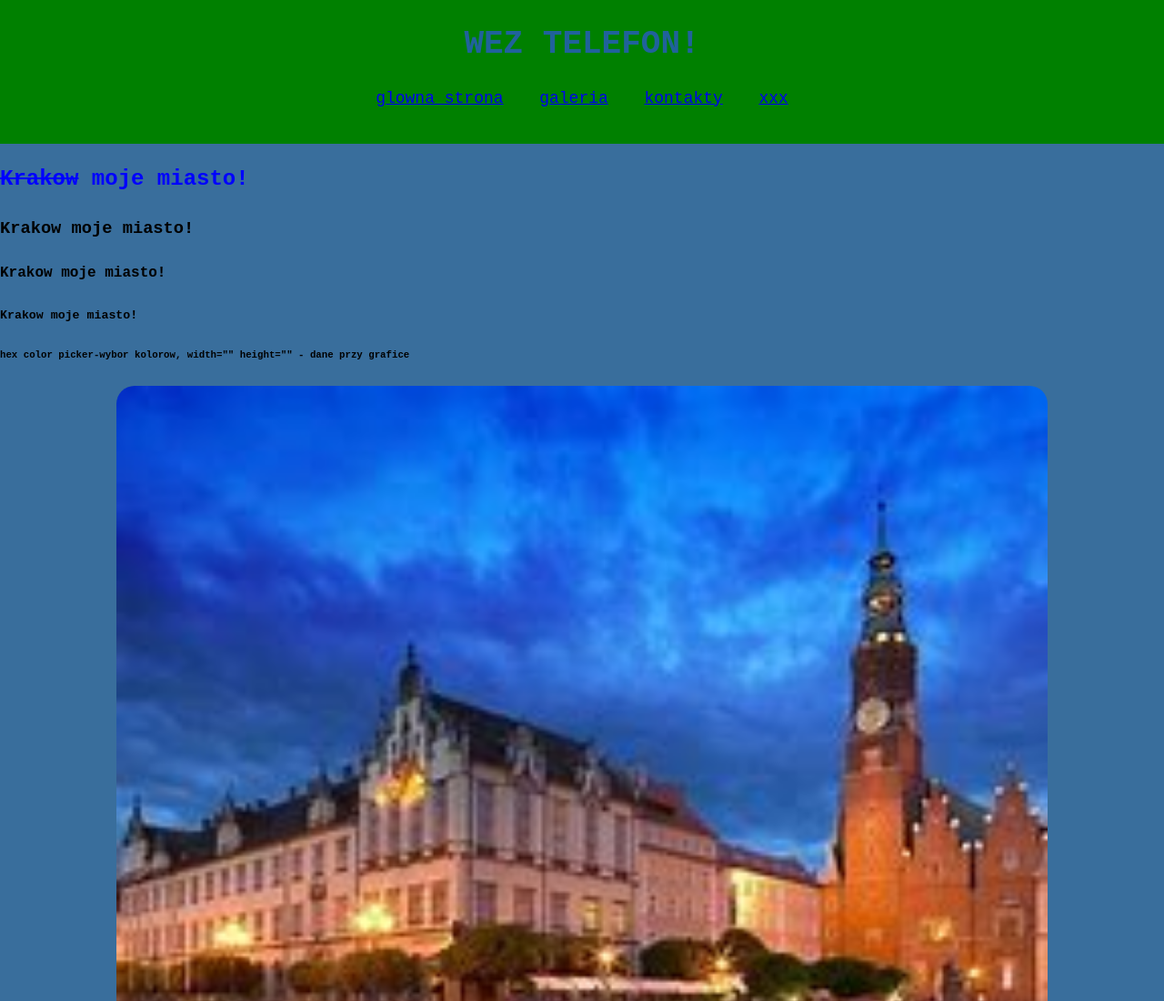
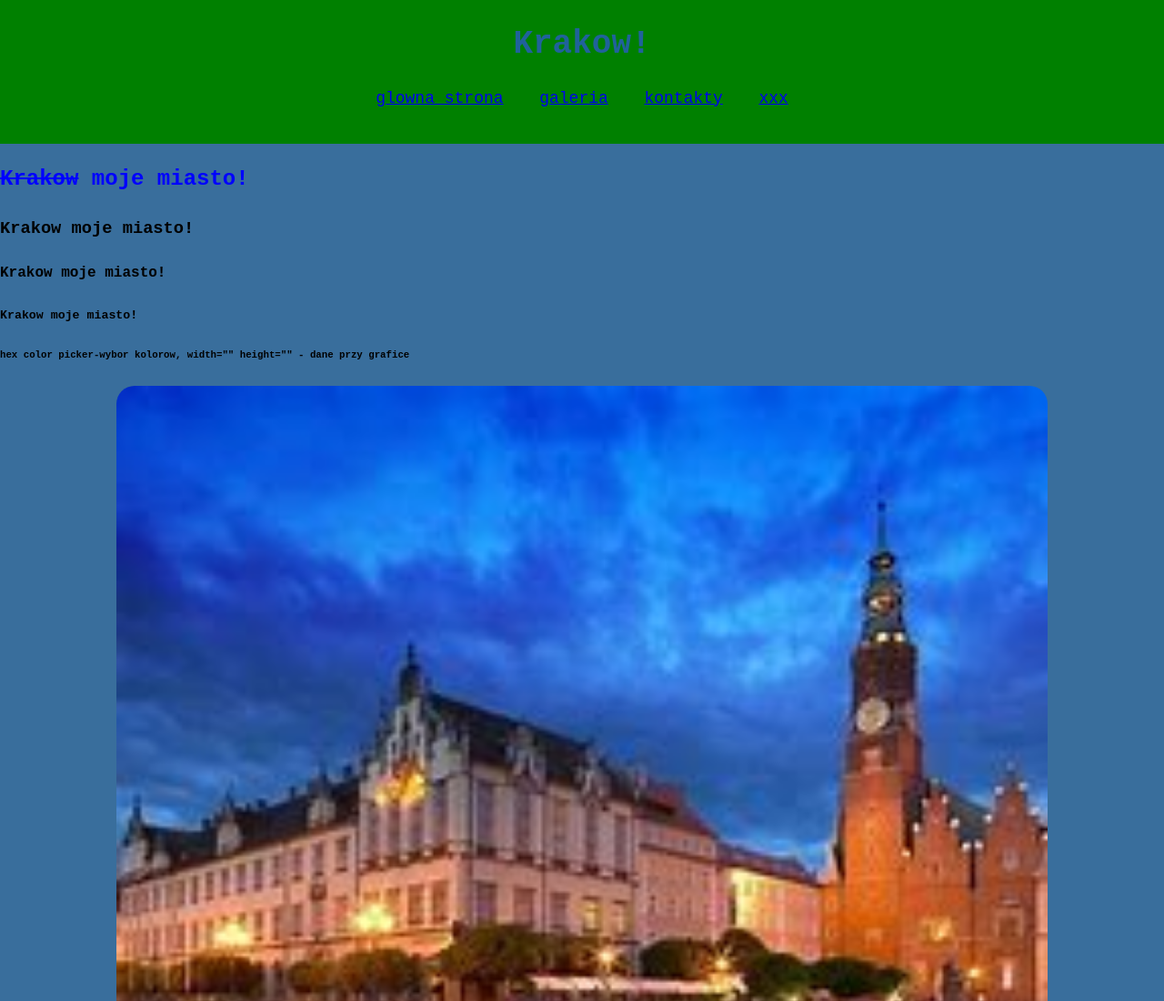
Before and after one commit to Basia516/nie-wiem, a plain HTML site: page index.html in a window 1280 px wide. Shown: the top 1100 px of the page at 91% size. Drawn offline with Linux system fonts and the light colour scheme; a script that the page names is missing.

Commit message:
title index.html

```diff
--- a/index.html
+++ b/index.html
@@ -10,7 +10,7 @@
 
 	<body>
 		<header>
-			<h1>WEZ TELEFON!</h1>
+			<h1>Krakow!</h1>
 				<nav>
 					<ul>
 						<li><a href="index.html">glowna strona</a></li>
```
